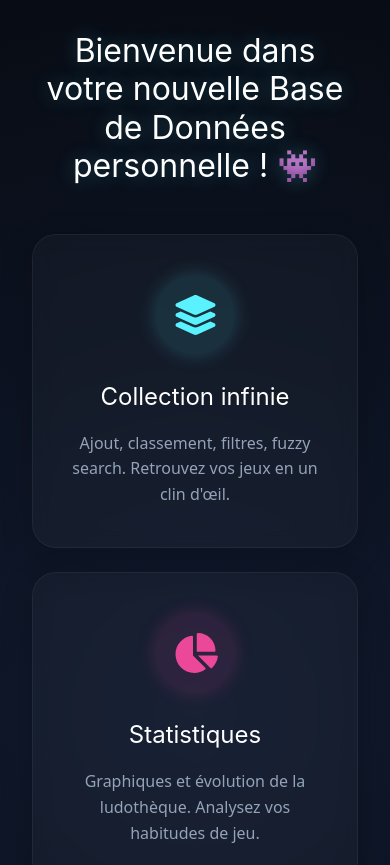
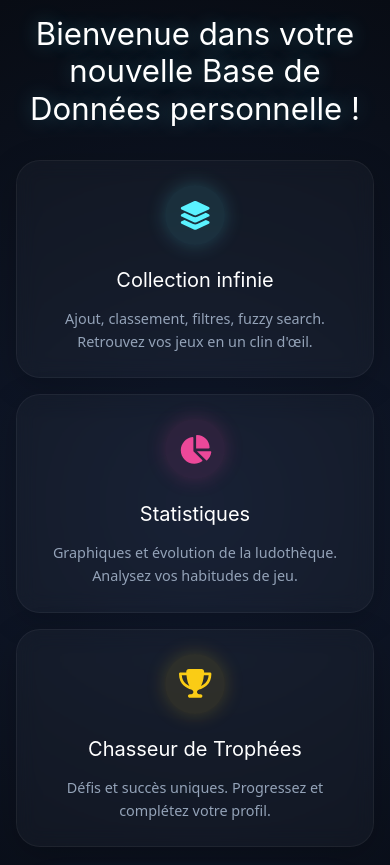
Before and after one commit to anto95240/GameCollector, a React (Vite) app: page / in a window 390 px wide. Shown: the top 865 px of the page. Built offline with nearby package versions, Linux system fonts and the light colour scheme; no server answers.

Commit message:
chore: fix eslint warnings and allow vercel analytics

```diff
--- a/index.html
+++ b/index.html
@@ -9,7 +9,7 @@
     <meta name="apple-mobile-web-app-status-bar-style" content="black-translucent" />
     <meta name="apple-mobile-web-app-title" content="GC" />
     <link rel="apple-touch-icon" href="/logo.png" />
-    <meta http-equiv="Content-Security-Policy" content="default-src 'self'; script-src 'self' https://va.vercel-scripts.com; style-src 'self' 'unsafe-inline' https://fonts.googleapis.com; font-src 'self' https://fonts.gstatic.com; img-src 'self' data: https: http:; connect-src 'self' https://*.supabase.co https://api.github.com https://va.vercel-scripts.com http://localhost:5001 ws://localhost:* http://localhost:*; media-src 'self' https: http:; object-src 'none'; base-uri 'self';" />
+    <meta http-equiv="Content-Security-Policy" content="default-src 'self'; script-src 'self' 'unsafe-inline' https://va.vercel-scripts.com; style-src 'self' 'unsafe-inline' https://fonts.googleapis.com; font-src 'self' https://fonts.gstatic.com; img-src 'self' data: https: http:; connect-src 'self' https://*.supabase.co https://api.github.com https://va.vercel-scripts.com http://localhost:5001 ws://localhost:* http://localhost:*; media-src 'self' https: http:; object-src 'none'; base-uri 'self';" />
     <link rel="preconnect" href="https://fonts.googleapis.com" />
     <link rel="preconnect" href="https://fonts.gstatic.com" crossorigin />
     <link
--- a/src/components/common/PwaInstallPrompt/index.tsx
+++ b/src/components/common/PwaInstallPrompt/index.tsx
@@ -12,7 +12,7 @@ interface BeforeInstallPromptEvent extends Event {
 }
 
 const PwaInstallPrompt = () => {
-  const [deferredPrompt, setDeferredPrompt] = useState<BeforeInstallPromptEvent | null>(null)
+  const [_deferredPrompt, setDeferredPrompt] = useState<BeforeInstallPromptEvent | null>(null)
   const { showToast, dismissToast } = useToast()
 
   useEffect(() => {
@@ -36,9 +36,9 @@ const PwaInstallPrompt = () => {
             // Wait for the user to respond to the prompt
             const { outcome } = await promptEvent.userChoice
             if (outcome === 'accepted') {
-              console.log('User accepted the install prompt')
+              console.debug('User accepted the install prompt')
             } else {
-              console.log('User dismissed the install prompt')
+              console.debug('User dismissed the install prompt')
             }
             // We no longer need the prompt. Clear it up.
             setDeferredPrompt(null)
@@ -54,7 +54,7 @@ const PwaInstallPrompt = () => {
     window.addEventListener('appinstalled', () => {
       // Clear the deferredPrompt so it can be garbage collected
       setDeferredPrompt(null)
-      console.log('PWA was installed')
+      console.debug('PWA was installed')
     })
 
     return () => {
--- a/src/components/common/PwaUpdater/index.tsx
+++ b/src/components/common/PwaUpdater/index.tsx
@@ -10,11 +10,11 @@ const PwaUpdater = () => {
     needRefresh: [needRefresh],
     updateServiceWorker,
   } = useRegisterSW({
-    onRegistered(r: ServiceWorkerRegistration | undefined) {
-      console.log('SW Registered')
+    onRegistered(_r: ServiceWorkerRegistration | undefined) {
+      console.debug('SW Registered')
     },
     onRegisterError(error: unknown) {
-      console.log('SW registration error', error)
+      console.error('SW registration error', error)
     },
   })
 
--- a/src/config/translations/en.json
+++ b/src/config/translations/en.json
@@ -327,7 +327,7 @@
     },
 
     "welcome": {
-      "title": "Welcome to your new personal Database! 👾",
+      "title": "Welcome to your new personal Database!",
       "collection": {
         "title": "Infinite Collection",
         "description": "Add, sort, filter, fuzzy search. Find your games in a blink."
--- a/src/config/translations/fr.json
+++ b/src/config/translations/fr.json
@@ -328,7 +328,7 @@
     },
 
     "welcome": {
-      "title": "Bienvenue dans votre nouvelle Base de Données personnelle ! 👾",
+      "title": "Bienvenue dans votre nouvelle Base de Données personnelle !",
       "collection": {
         "title": "Collection infinie",
         "description": "Ajout, classement, filtres, fuzzy search. Retrouvez vos jeux en un clin d'œil."
--- a/src/hooks/domains/games/utils/useGameMetadata.ts
+++ b/src/hooks/domains/games/utils/useGameMetadata.ts
@@ -55,7 +55,7 @@ export const useGameMetadata = (getAllMetadata: any, t: any) => {
     }
 
     fetchMetadata()
-  }, [getAllMetadata])
+  }, [getAllMetadata, t])
 
   return { optionsData, setOptionsData }
 }
--- a/src/hooks/domains/versioning/useGithubReleases.ts
+++ b/src/hooks/domains/versioning/useGithubReleases.ts
@@ -1,3 +1,5 @@
+import { useCallback } from 'react'
+
 export interface GitHubRelease {
   id: number
   tag_name: string
@@ -7,7 +9,7 @@ export interface GitHubRelease {
 }
 
 export const useGithubReleases = () => {
-  const fetchPatchNotes = async (): Promise<GitHubRelease | null> => {
+  const fetchPatchNotes = useCallback(async (): Promise<GitHubRelease | null> => {
     try {
       const res = await fetch('https://api.github.com/repos/anto95240/GameCollector/releases')
       if (!res.ok) throw new Error('Erreur récupération releases')
@@ -22,7 +24,7 @@ export const useGithubReleases = () => {
       console.error('Erreur API GitHub:', error)
       return null
     }
-  }
+  }, [])
 
   return { fetchPatchNotes }
 }
--- a/src/hooks/domains/versioning/useVersionCheck.ts
+++ b/src/hooks/domains/versioning/useVersionCheck.ts
@@ -38,7 +38,7 @@ export const useVersionCheck = () => {
     }
 
     checkVersion()
-  }, [])
+  }, [fetchPatchNotes])
 
   useEffect(() => {
     const handleShowPatchNotes = async () => {
@@ -52,7 +52,7 @@ export const useVersionCheck = () => {
 
     window.addEventListener('showPatchNotes', handleShowPatchNotes)
     return () => window.removeEventListener('showPatchNotes', handleShowPatchNotes)
-  }, [])
+  }, [fetchPatchNotes])
 
   const closePatchNotes = () => {
     setIsPatchNotesVisible(false)
--- a/src/screens/Welcome/Welcome.css
+++ b/src/screens/Welcome/Welcome.css
@@ -207,18 +207,46 @@
 }
 
 @media (max-width: 768px) {
+  .welcome-container {
+    padding: 1rem;
+  }
+
   .welcome-content {
-    gap: 3rem;
+    gap: 2rem;
+  }
+
+  .welcome-title {
+    font-size: clamp(1.8rem, 8vw, 2.5rem);
   }
 
   .welcome-grid {
     grid-template-columns: 1fr;
-    gap: 1.5rem;
+    gap: 1rem;
+  }
+
+  .welcome-card {
+    padding: 1.5rem 1.2rem;
+    gap: 0.75rem;
+  }
+
+  .welcome-card-icon {
+    width: 60px;
+    height: 60px;
+    font-size: 1.8rem;
+  }
+
+  .welcome-card h2 {
+    font-size: 1.25rem;
+  }
+
+  .welcome-card p {
+    font-size: 0.9rem;
   }
 
   .welcome-button {
     width: 100%;
     justify-content: center;
-    padding: 1rem 2rem;
+    padding: 1rem;
+    font-size: 1.1rem;
   }
 }
```
